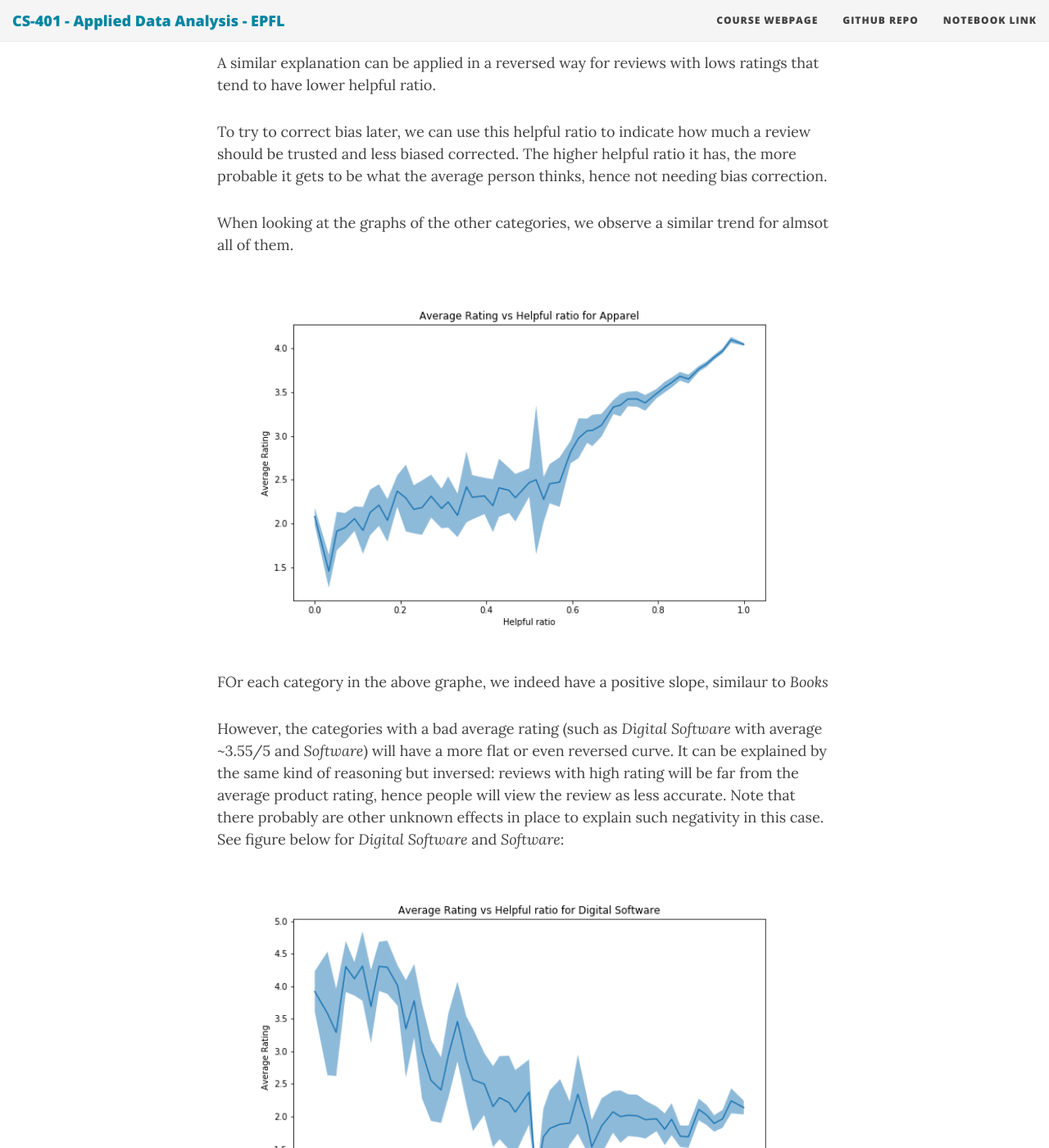
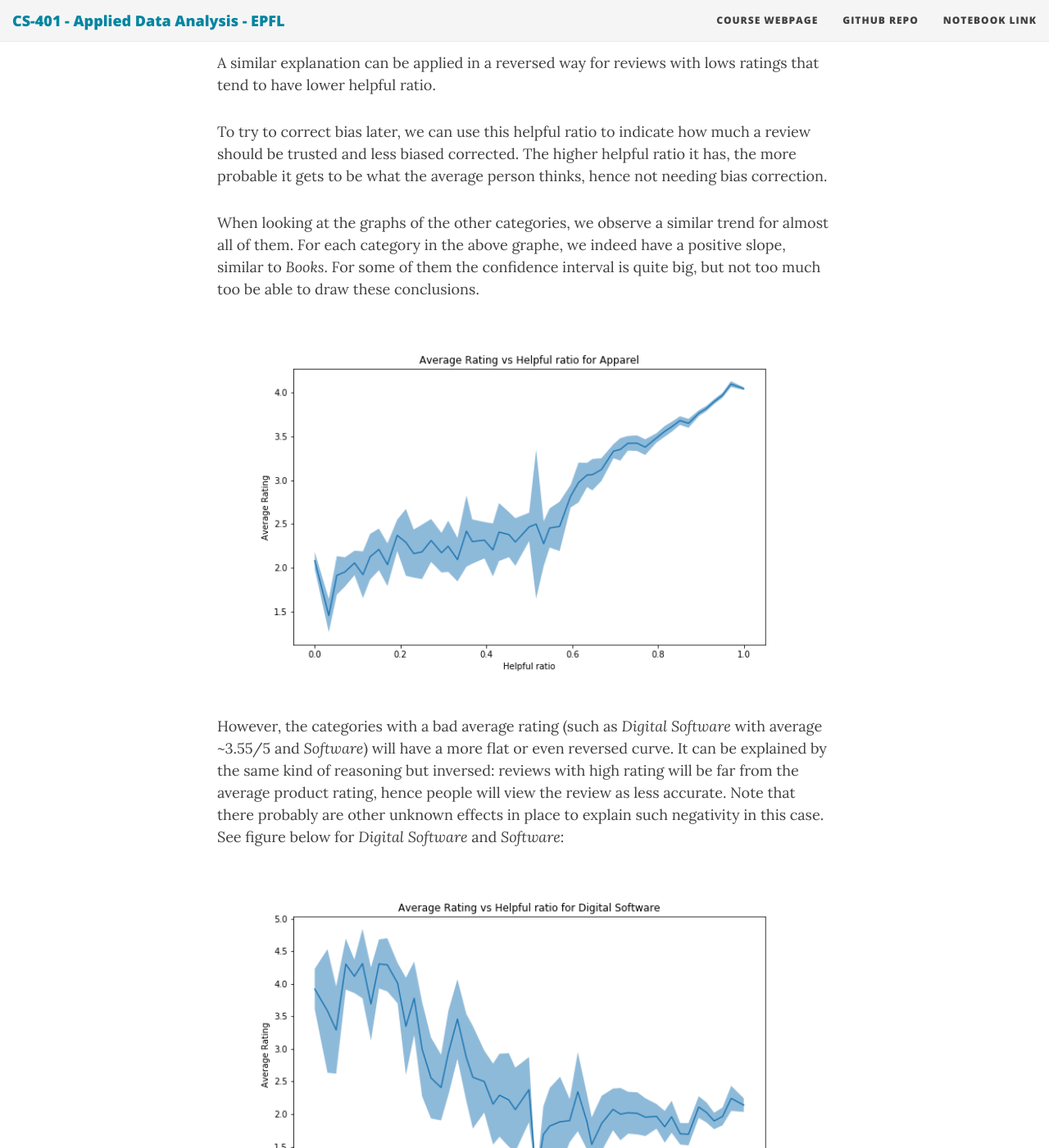
Before and after one commit to ada-lyn/ada-lyn.github.io, a Jekyll site: the page built from index.md, in a window 1280 px wide and 1400 px high, scrolled down 8372 px. Shown: the whole window at 82% size. Built offline with Jekyll 4.4.1, drawn with Linux system fonts in a browser that asks for light colours; nearby versions of some CDN libraries; some of the changed text lies outside the part shown.

Commit message:
Update index.md

```diff
--- a/index.md
+++ b/index.md
@@ -114,13 +114,12 @@ A similar explanation can be applied in a reversed way for reviews with lows rat
 
 To try to correct bias later, we can use this helpful ratio to indicate how much a review should be trusted and less biased corrected. The higher helpful ratio it has, the more probable it gets to be what the average person thinks, hence not needing bias correction.
 
-When looking at the graphs of the other categories, we observe a similar trend for almsot all of them.
+When looking at the graphs of the other categories, we observe a similar trend for almost all of them. For each category in the above graphe, we indeed have a positive slope, similar to *Books*. For some of them the confidence interval is quite big, but not too much too be able to draw these conclusions.
 
 <p float="left">
   <img src="/img/gif/rating_vs_helpful.gif" width="99%%" />
 </p>
 
-FOr each category in the above graphe, we indeed have a positive slope, similaur to *Books*
 
 However, the categories with a bad average rating (such as *Digital Software* with average ~3.55/5 and *Software*) will have a more flat or even reversed curve. It can be explained by the same kind of reasoning but inversed: reviews with high rating will be far from the average product rating, hence people will view the review as less accurate. Note that there probably are other unknown effects in place to explain such negativity in this case. See figure below for *Digital Software* and *Software*:
 
@@ -159,7 +158,7 @@ When comparing the evolution of the rating with the year for the other catgeorie
 
 For the days of the week, we can see that here, the confidence bands are wider. It has to be noted that in the weekday-system used here, the week starts at Sunday. Notably, we have a spike in ratings on monday, which is surprising as we would expect people not to be at their happiest on mondays. The number of ratings starts high at the beginning of the week, and then steadily decreases until the weekend where it is at its lowest point. We may assume that people use / test their new products during the weekend, and give it a rating the following week after, mainly on monday because they don't have the motivation to work. Here again, the effect on the average rating is statistically significant, but very small (in the order of 0.01).
 
-However, when we compare this with the other categories, it becomes harder to validate our theory, since it isn't present in all of them
+However, when we compare this with the other categories, it becomes harder to validate our theory, since it isn't present in all of them.
 
 <p float="left">
   <img src="/img/products/rating_by_dayofmonth_evolution_Books.png" width="99%" />
```
